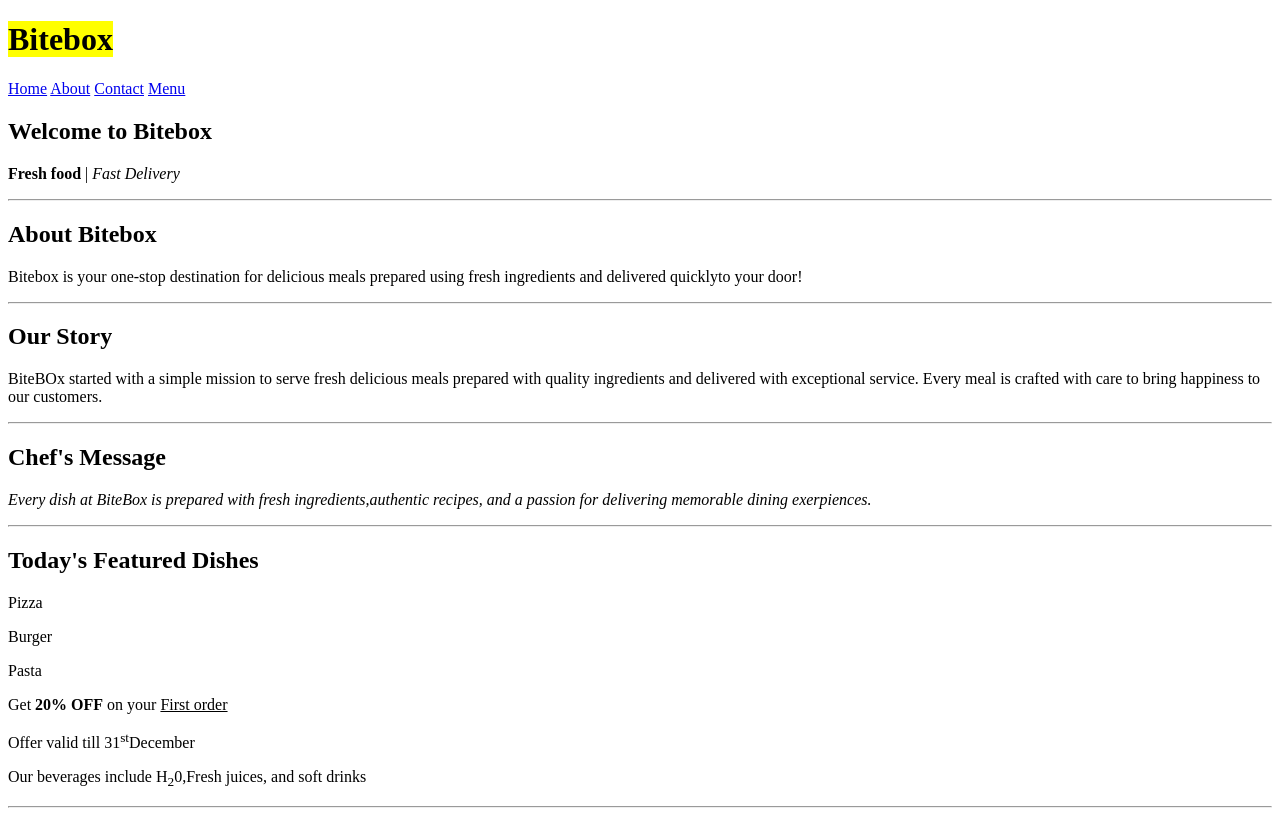
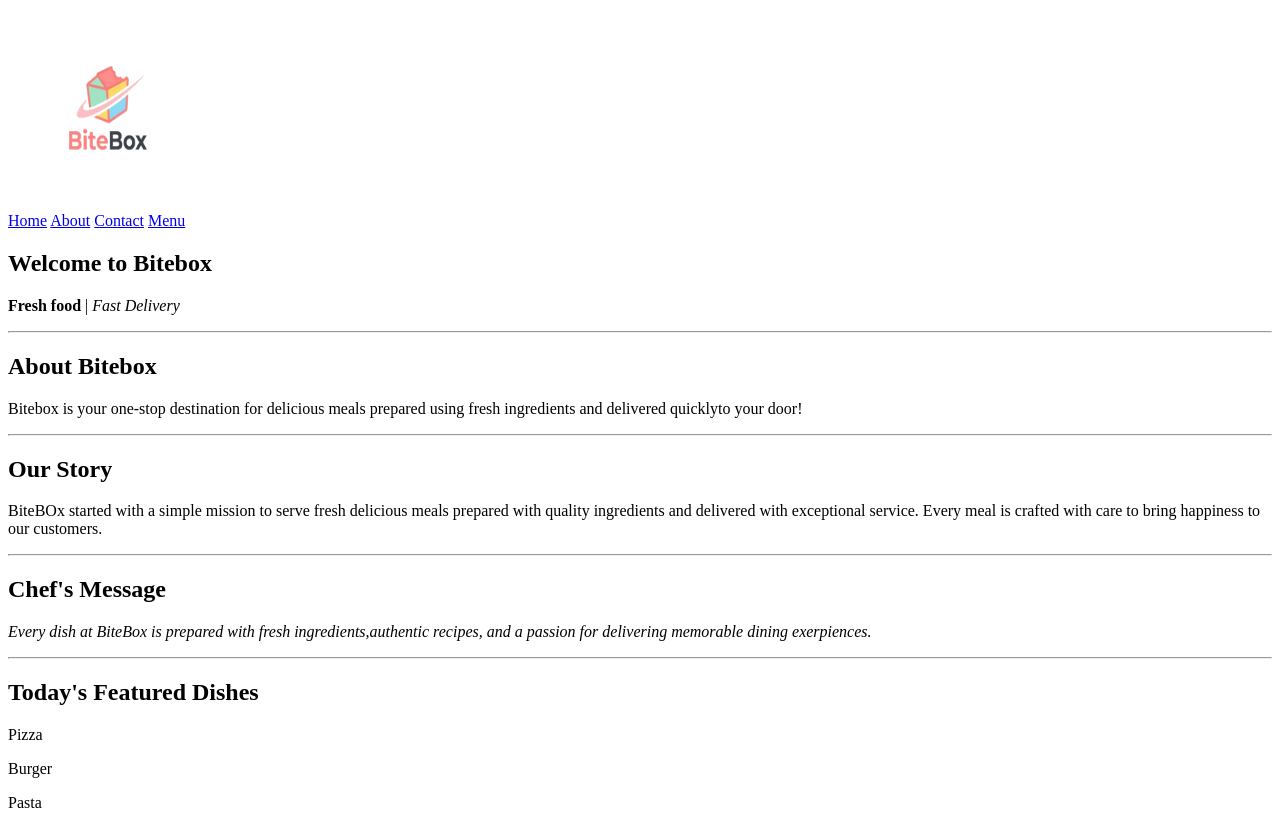
Before and after one commit to nehapakhide/Bitebox_N214, a plain HTML site: page BitBox/index.html in a window 1280 px wide. Shown: the top 815 px of the page. Drawn offline with Linux system fonts and the light colour scheme.

Commit message:
logo added

```diff
--- a/BitBox/index.html
+++ b/BitBox/index.html
@@ -8,8 +8,8 @@
 <body>
 
      <header>
-    <!--Restaurant Name-->
-    <h1><mark>Bitebox</mark></h1>
+    <!--Restaurant Logo-->
+    <img src="assests/images/LOGO.png" width="200" height="200">
 
     <!-- Navigation Menu -->
 
```
Also changed, not shown: BitBox/about.html (+1 -1 lines), BitBox/contact.html (+1 -1 lines), BitBox/menu.html (+1 -1 lines), BitBox/assests/images/LOGO.png (added).
